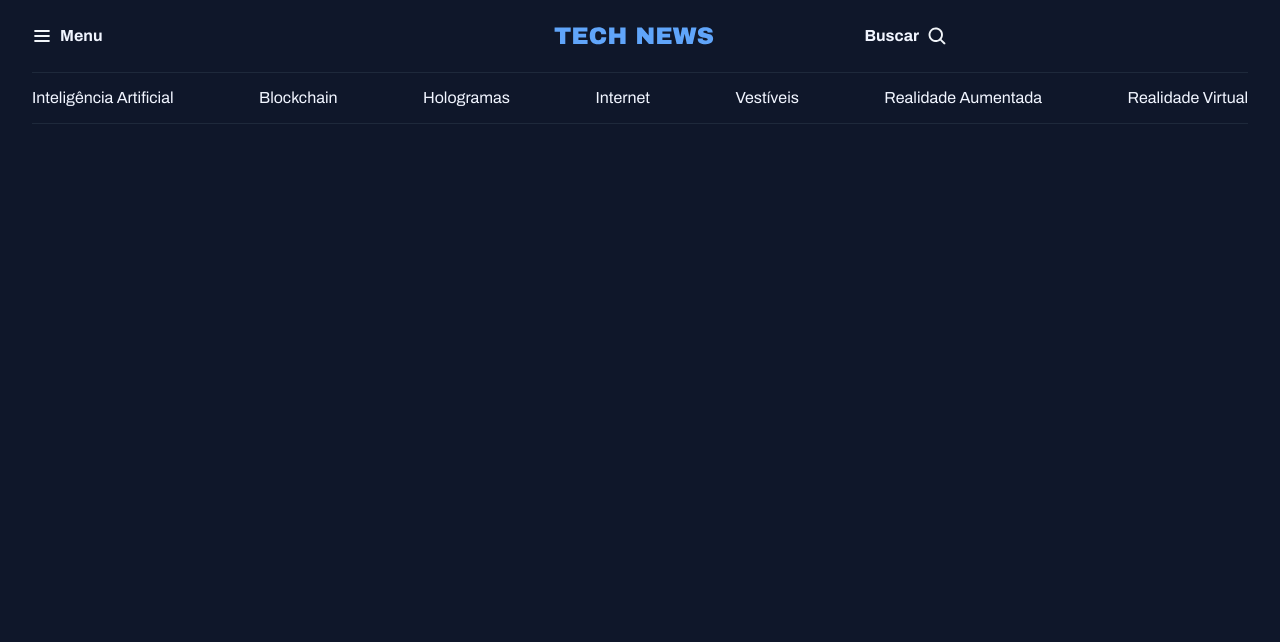
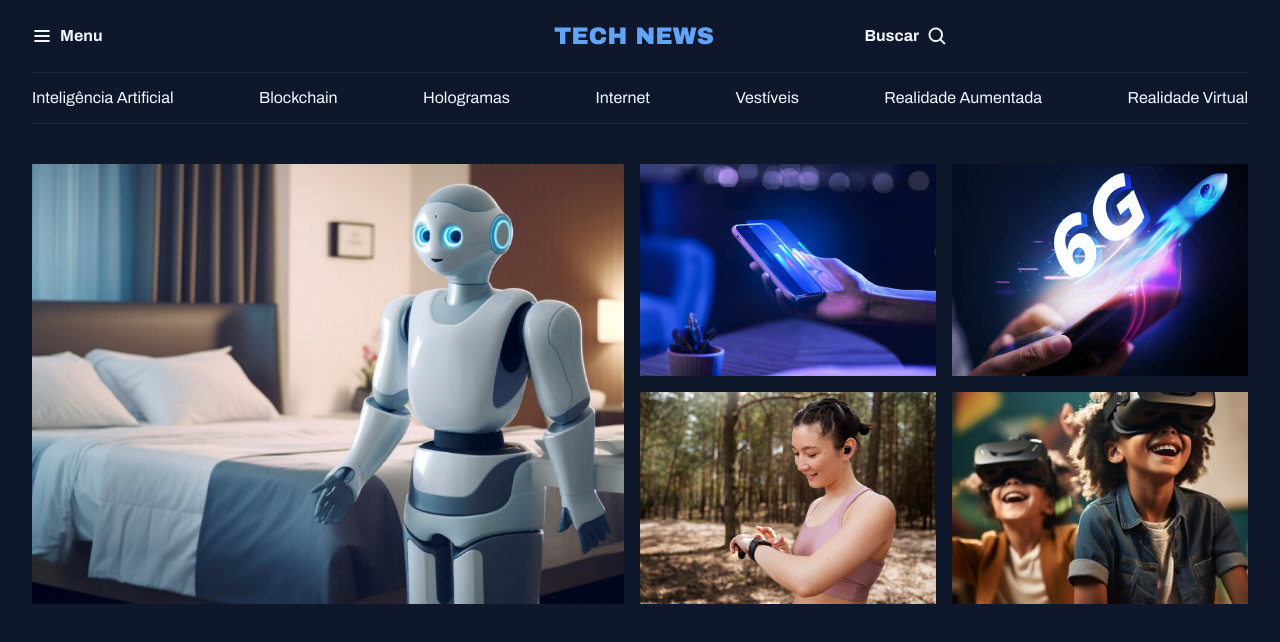
Before and after one commit to MairaLourencoDEV/Portal-de-Noticias, a plain HTML site: page index.html in a window 1280 px wide. Drawn offline with Linux system fonts and the light colour scheme.

Commit message:
Estruturando a seção destaques

```diff
--- a/index.html
+++ b/index.html
@@ -37,5 +37,32 @@
             <a href="#">Realidade Virtual</a>
         </nav>
    </header>
+
+   <main class=" grid container">
+        <section id="featured" class="grid grid-flow-col gap-16">
+            <div>
+                <img src="assets/images/Image 01.png" alt="">
+            </div>
+
+            <div class="grid grid-cols-2 gap-16">
+                <div>
+                    <img src="assets/images/Image 02.png" alt="">
+                </div>
+
+                <div>
+                    <img src="assets/images/Image 03.png" alt="">
+                </div>
+
+                <div>
+                    <img src="assets/images/Image 04.png" alt="">
+                </div>
+
+                <div>
+                    <img src="assets/images/Image 05.png" alt="">
+                </div>
+
+            </div>
+        </section>
+   </main>
 </body>
 </html>
--- a/styles/global.css
+++ b/styles/global.css
@@ -40,18 +40,16 @@ h1,h2,h3 {
     font: inherit; /*Herda a cor do pai, no caso o body*/
 }
 
+img {
+    max-width: 100%; /*Que significa respeitar a largura máxima de 100% de acordo com a caixa*/
+}
+
 .container {
     max-width: 1280px;
     padding-inline: 32px;
     margin-inline: auto;
 }
 
-/*utility-first : quando tenho uma classe que fará apenas uma coisa*/
-.grid {
-    display: grid; /*Coloca um item abaixo do outro*/
+main {
+    margin-top: 40px;
 }
-
-/* aplica o grid como coluna, então os elementos ficarão lado a lado*/
-.grid-flow-col {
-    grid-auto-flow: column;
-}
--- a/styles/index.css
+++ b/styles/index.css
@@ -1,4 +1,6 @@
 @import url(global.css);
 @import url(header.css);
+@import url(utility.css);
 @import url(main.css);
+@import url(section.css);
 @import url(footer.css);
--- /dev/null
+++ b/styles/section.css
@@ -0,0 +1,6 @@
+#featured {
+    img {
+        height: 100%;
+        object-fit: cover; /*faz a cobertura de todo espaço que está sobrando*/
+    }
+}
--- /dev/null
+++ b/styles/utility.css
@@ -0,0 +1,17 @@
+/*utility-first : quando tenho uma classe que fará apenas uma coisa*/
+.grid {
+    display: grid; /*Coloca um item abaixo do outro*/
+}
+
+/* aplica o grid como coluna, então os elementos ficarão lado a lado*/
+.grid-flow-col {
+    grid-auto-flow: column;
+}
+
+.grid-cols-2 {
+    grid-template-columns: 1fr 1fr;
+}
+
+.gap-16 {
+    gap: 16px;
+}
```
